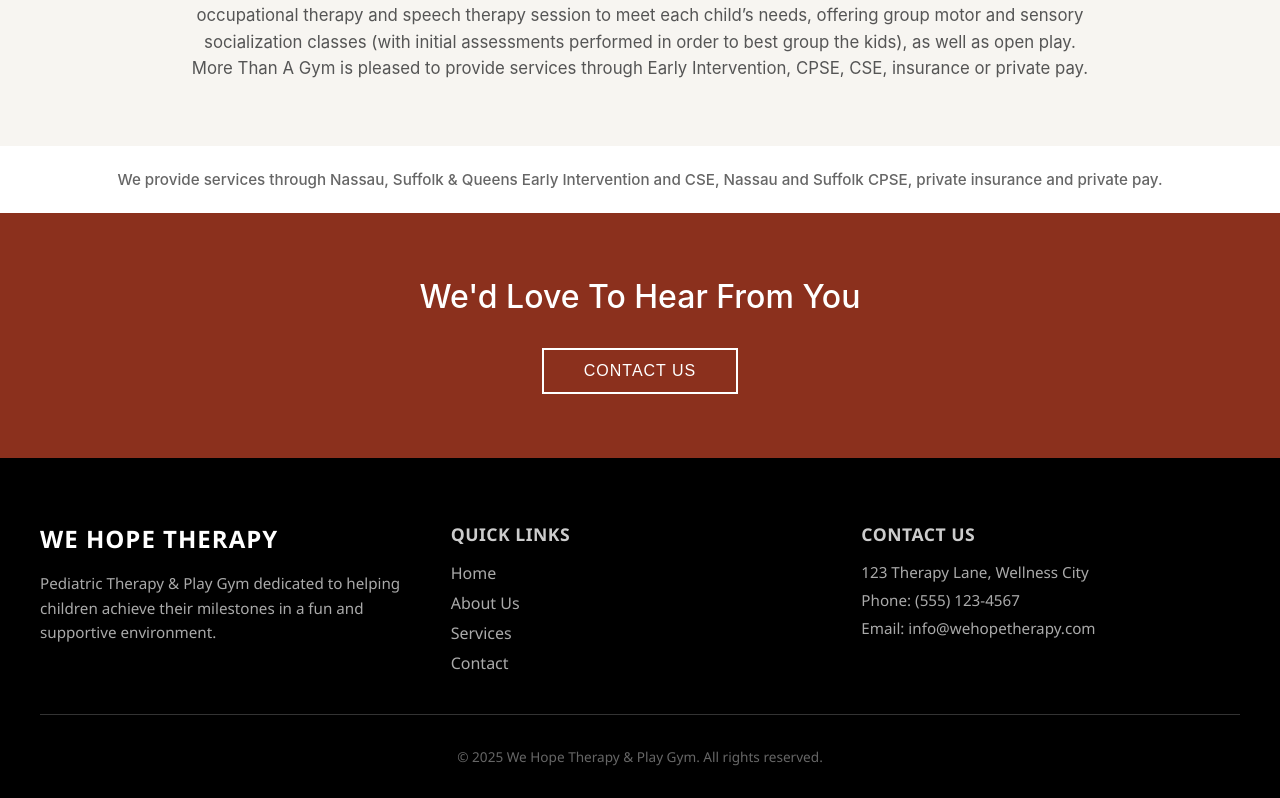
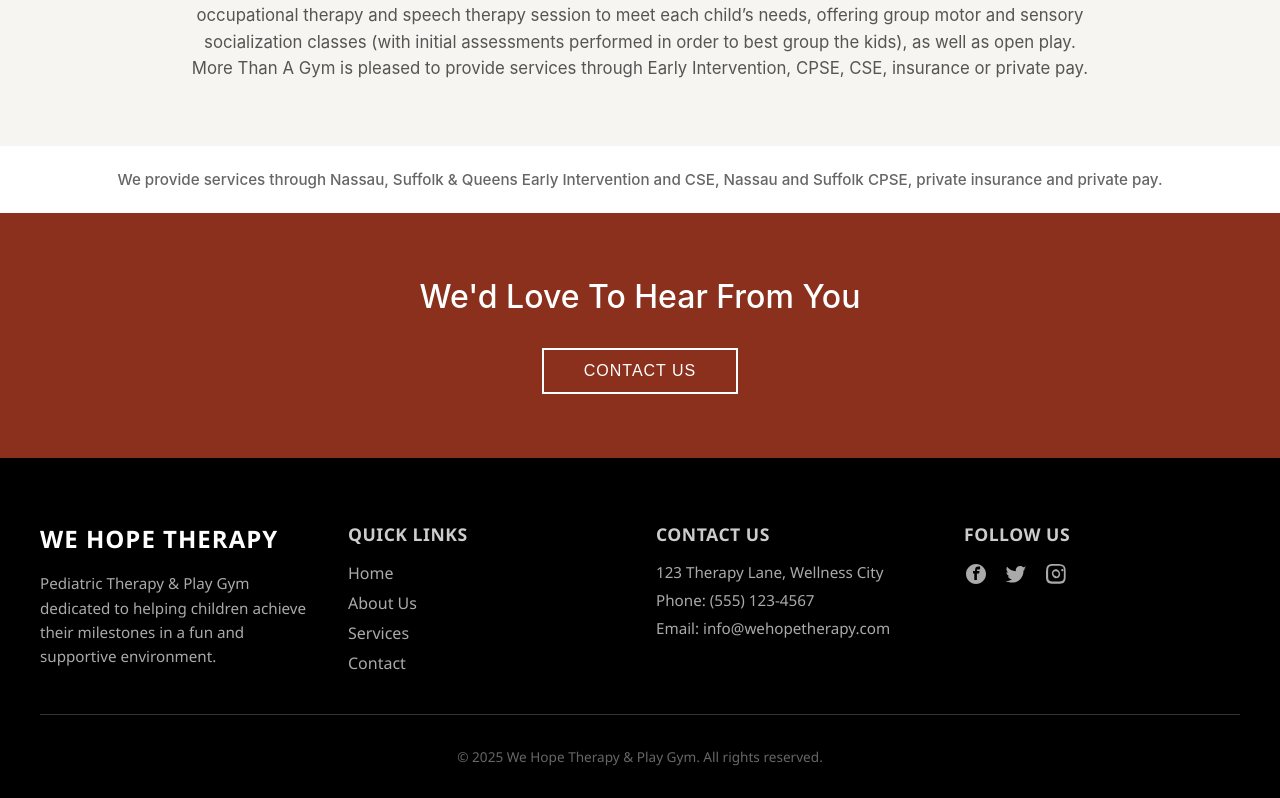
Before and after one commit to ShwetaBharati/gym, a React (Create React App) app: page / in a window 1280 px wide. Shown: the part 1415-2213 px from the top of the page. Built offline with nearby package versions, Linux system fonts and the light colour scheme.

Commit message:
in footer added social icon with link

```diff
--- a/src/App.css
+++ b/src/App.css
@@ -510,3 +510,19 @@ code {
   transform: translateY(-5px);
   box-shadow: 0 6px 15px rgba(0,0,0,0.4);
 }
+
+/* Social Icons */
+.social-icons {
+  display: flex;
+  gap: 1rem;
+  margin-top: 1rem;
+}
+
+.social-icon {
+  color: #aaa;
+  transition: color 0.3s ease;
+}
+
+.social-icon:hover {
+  color: #fff;
+}
--- a/src/components/Footer.jsx
+++ b/src/components/Footer.jsx
@@ -50,6 +50,21 @@ const Footer = () => {
           <p className="footer-contact-info">Phone: (555) 123-4567</p>
           <p className="footer-contact-info">Email: info@wehopetherapy.com</p>
         </div>
+
+        <div className="footer-section">
+          <h4 className="footer-subheading">Follow Us</h4>
+          <div className="social-icons">
+            <a href="https://facebook.com" target="_blank" rel="noopener noreferrer" className="social-icon">
+              <svg viewBox="0 0 24 24" fill="currentColor" width="24" height="24"><path d="M12 2.04C6.5 2.04 2 6.53 2 12.06c0 5.52 4.5 10.02 10 10.02s10-4.5 10-10.02C22 6.53 17.5 2.04 12 2.04zm3.6 5.44h-2.1c-.55 0-.6.25-.6.6v.9h2.6l-.4 2.5h-2.2v6.6h-2.6V11.5H9V9h2.1V7.8c0-2.1 1.2-3.3 3.2-3.3h1.8v2.5z"></path></svg>
+            </a>
+            <a href="https://twitter.com" target="_blank" rel="noopener noreferrer" className="social-icon">
+              <svg viewBox="0 0 24 24" fill="currentColor" width="24" height="24"><path d="M22.46 6c-.77.35-1.6.58-2.46.67.88-.53 1.56-1.37 1.88-2.38-.83.49-1.74.85-2.7 1.03-.78-.84-1.9-1.36-3.12-1.36-2.36 0-4.28 1.92-4.28 4.28 0 .34.04.67.11.98-3.56-.18-6.72-1.89-8.83-4.48-.37.63-.58 1.37-.58 2.15 0 1.48.76 2.79 1.9 3.55-.7-.02-1.37-.21-1.95-.54v.05c0 2.07 1.47 3.8 3.42 4.19-.36.1-.74.15-1.14.15-.27 0-.54-.03-.8-.08.54 1.7 2.12 2.94 4 2.97-1.46 1.14-3.3 1.83-5.3 1.83-.34 0-.68-.02-1.02-.06C3.44 19.88 5.7 20.5 8.12 20.5c7.34 0 11.35-6.08 11.35-11.35 0-.17 0-.34-.01-.51.78-.56 1.45-1.26 1.99-2.06z"></path></svg>
+            </a>
+            <a href="https://instagram.com" target="_blank" rel="noopener noreferrer" className="social-icon">
+              <svg viewBox="0 0 24 24" fill="currentColor" width="24" height="24"><path d="M12 2c-2.72 0-3.05.01-4.12.06-1.06.05-1.8.22-2.45.48-.65.25-1.14.58-1.64 1.08s-.83 1-1.08 1.64c-.26.65-.43 1.39-.48 2.45C2.01 8.95 2 9.28 2 12s.01 3.05.06 4.12c.05 1.06.22 1.8.48 2.45.25.65.58 1.14 1.08 1.64s1 .83 1.64 1.08c.65.26 1.39.43 2.45.48 1.07.05 1.4.06 4.12.06s3.05-.01 4.12-.06c1.06-.05 1.8-.22 2.45-.48.65-.25 1.14-.58 1.64-1.08s.83-1 1.08-1.64c.26-.65.43-1.39.48-2.45.05-1.07.06-1.4.06-4.12s-.01-3.05-.06-4.12c-.05-1.06-.22-1.8-.48-2.45-.25-.65-.58-1.14-1.08-1.64s-1-.83-1.64-1.08c-.65-.26-1.39-.43-2.45-.48C15.05 2.01 14.72 2 12 2zm0 1.8c2.62 0 2.92.01 3.95.06 1.02.05 1.58.21 1.9.34.42.16.7.35.98.63.28.28.47.56.63.98.13.32.29.88.34 1.9.05 1.03.06 1.33.06 3.95s-.01 2.92-.06 3.95c-.05 1.02-.21 1.58-.34 1.9-.16.42-.35.7-.63.98-.28.28-.56.47-.98.63-.32.13-.88.29-1.9.34-1.03.05-1.33.06-3.95.06s-2.92-.01-3.95-.06c-1.02-.05-1.58-.21-1.9-.34-.42-.16-.7-.35-.98-.63-.28-.28-.47-.56-.63-.98-.13-.32-.29-.88-.34-1.9-.05-1.03-.06-1.33-.06-3.95s.01-2.92.06-3.95c.05-1.02.21-1.58.34-1.9.16-.42.35-.7.63-.98.28-.28.56-.47.98-.63.32-.13.88-.29 1.9-.34C9.08 3.81 9.38 3.8 12 3.8zm0 3.35c-2.3 0-4.15 1.85-4.15 4.15S9.7 16.3 12 16.3s4.15-1.85 4.15-4.15S14.3 7.15 12 7.15zm0 6.8c-1.47 0-2.65-1.18-2.65-2.65S10.53 9.3 12 9.3s2.65 1.18 2.65 2.65-1.18 2.65-2.65 2.65zm6.3-6.9c-.6 0-1.08.48-1.08 1.08s.48 1.08 1.08 1.08 1.08-.48 1.08-1.08-.48-1.08-1.08-1.08z"></path></svg>
+            </a>
+          </div>
+        </div>
       </div>
 
       <div className="footer-bottom">
```
